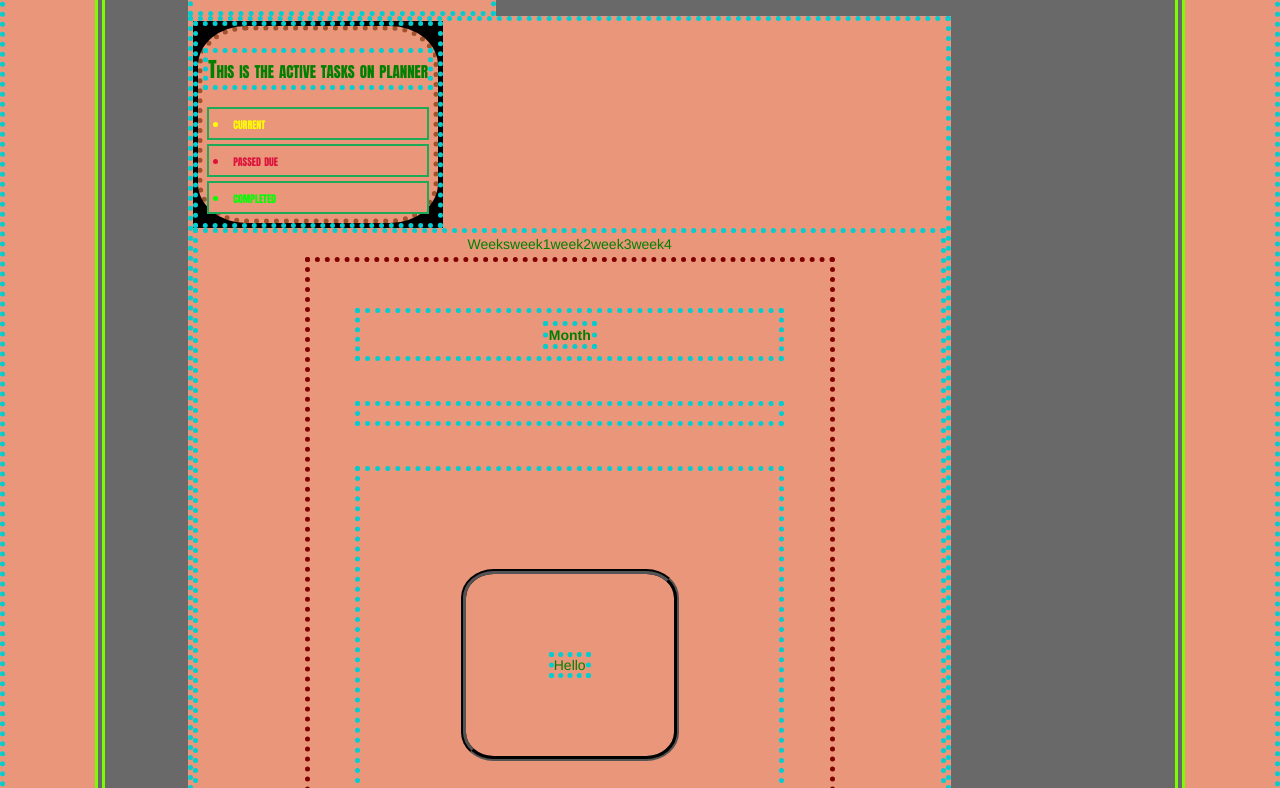
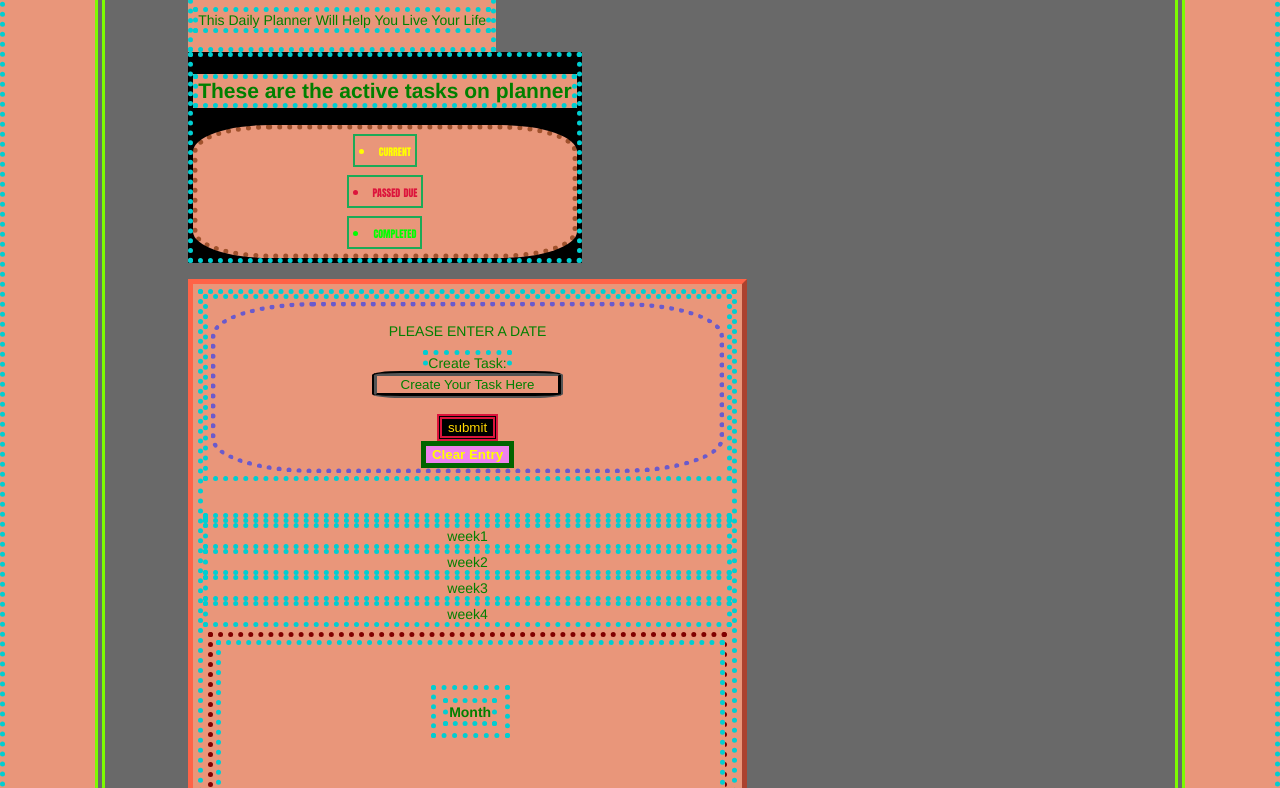
Before and after one commit to BinaryBitBytes/DailyPlanner, a plain HTML site: page index.html in a window 1280 px wide. Shown: the part 338-1126 px from the top of the page. Drawn offline with Linux system fonts and the light colour scheme.

Commit message:
updated css jscript and html

```diff
--- a/assets/style.css
+++ b/assets/style.css
@@ -8,7 +8,25 @@
     border-style: dotted;
     color:green;
     justify-content: center;
-    align-items: stretch;
+    align-items:center;
+}
+
+a {
+    padding: 5px;
+    margin: 13px;
+}
+
+h2 , p, li {
+    text-align: center;
+
+}
+
+main{
+    border-style: outset;
+    border-width: 3%;
+    border-color: tomato;
+    border-spacing: 4px;
+    padding:5px;
 }
 
 h1{
@@ -56,8 +74,9 @@ body {
 
 tbody{
     box-sizing: content-box;
-    display: flexbox;
+    display: flex;
     flex-wrap: wrap;
+    flex-direction: column;
     align-content: center;
 
 }
@@ -80,19 +99,20 @@ tr{
     color:goldenrod;
 }
 table {
-    display:inline-table;
+    display:flex;
     flex-wrap: wrap;
-    align-content: center;
+    justify-content: space-around;
     padding: 0.5%;
     margin: 5px;
     border-width: 5px;
     border-color: maroon;
 }
 aside {
+    flex-direction: column;
     align-content: center;
-    justify-content: center;
+    justify-content:stretch;
     box-sizing:content-box;
-    display:inline-table;
+    display:flex;
     border-color: sienna;
     border-radius: 20%;
     font-family: Impact, Haettenschweiler, 'Arial Narrow Bold', sans-serif;
@@ -100,7 +120,9 @@ aside {
 }
 
 form{
-    border: teal, 5px;
+    border-color: slateblue;
+    border-radius: 20%;
+    border-spacing: 25%;
     margin: 3px;
     padding: :3px;
     text-align: center;
@@ -110,14 +132,27 @@ form{
     justify-content: center;
 }
 
+input#createTask{
+    text-align: center;
+    border-color:black;
+    border-radius: 15%;
+    border-style: groove;
+    border-collapse: collapse;
+}
+
 div#side{
-        align-content: center;
-        justify-content: center;
-        box-sizing:content-box;
-        display:inline-table;
-        //flex-wrap:wrap;
-        align-content:center;
-        background-color:black;
+    align-content: center;
+    justify-content: center;
+    box-sizing:content-box;
+    flex-wrap:wrap;
+    align-content:center;
+    background-color:black;
+}
+
+tc{
+    display:grid;
+    justify-content: center;
+    text-align: center;
 }
 
 #current{
@@ -132,6 +167,42 @@ div#side{
     color:lime;
 }
 
-@media screen {
+#submit{
+    border-color: crimson;
+    border-style: double;
+    color:gold;
+    background-color: black;
+}
+
+#clear{
+    border-style:solid;
+    border-color:darkgreen;
+    background-color: violet;
+    color:yellow;
+    font-weight: 600;
+}
+
+@media screen and (min-width:769px) and (max-width:1440px) {
+        flex-grow;
+        display:flex;
+        flex-wrap:wrap;
 
 }
+
+
+@media screen and (min-width:600px) and (max-width:768px) {
+    align-content: stretch;
+    gap: 5px 5px;
+    justify-content: space-around;
+    display:flex;
+    flex-direction:colomn;
+    flex-wrap: wrap;
+
+
+}
+
+@media screen and (min-width:200px) and (max-width:599px) {
+        border-color:green;
+        display:flex;
+        flex-flow: column-wrap;
+}
--- a/index.html
+++ b/index.html
@@ -1,26 +1,18 @@
 <!DOCTYPE html>
 <html lang='en'>
     <head>
-        <meta
-        charset="UTF-8"
-        />
-        <meta
-        name="viewport"
-        content="width=device-width, initial-scale=1.0"
-        />
-        <link
-        rel="stylesheet"
-        href="./assets/style.css"
-        />
+        <meta charset="UTF-8"/>
+        <meta name="viewport" content="width=device-width, initial-scale=1.0"/>
+        <link rel="stylesheet" href="./assets/style.css"/>
     </head>
 
     <body class="" id="">
          <!--My Nav Bar-->
         <nav>
-            <a alt="navigation1 link" href="1">nav1</a>
-            <a alt="navigation2 link" href="2">nav2</a>
-            <a alt="navigation3 link" href="3">nav3</a>
-            <a alt="navigation4 link" href="4">nav3</a>
+            <a alt="navigation1 link" href="1">Week 1</a>
+            <a alt="navigation2 link" href="2">Week 2</a>
+            <a alt="navigation3 link" href="3">Week 3</a>
+            <a alt="navigation4 link" href="4">Week 4</a>
         </nav>
         <!--My Header-->
         <header class="">
@@ -29,20 +21,51 @@
                 This Daily Planner Will Help You Live Your Life
             </p>
         </header>
-        <!--My Body-->
-        <main>
-
-            <!--Sidebar-->
-            <div id=side>
-                <aside>
-                    <h2>This is the active tasks on planner</h2>
+        <!--Sidebar-->
+        <div id=side>
+            <h2>These are the active tasks on planner</h2>
+            <aside>
                     <li id="current">current</li>
                     <li id="passedDue">passed due</li>
                     <li id="completed">completed</li>
-                </aside>
-            </div>
+            </aside>
+        </div>
+        <br>
+        <!--My Body-->
+        <main>
             <div>
-                <form id=''>
+                <div>
+                    <form id='enterDate'><br>
+                        PLEASE ENTER A DATE<br><br>
+                        <label for="createTask">Create Task:</label><br>
+                        <input type="text" id="createTask" name="createTask" value="Create Your Task Here"></input><br><br>
+                        <input type="submit" id="submit" value="submit"><br>
+                        <button id="clear">Clear Entry</button><br>
+
+                    </form>
+                </div>
+                <table alt="" class="" id=""><br>
+                    <th>Month</th><br>
+                    <div>
+                        <tr>
+                        <tc class='week.tr' id="1">week1</tc>
+                        <td>Hello</td>
+                        </tr>
+                        <tr>
+                        <tc class='week.tr' id='2'>week2</tc>
+                        <td>World</td>
+                        </tr>
+                        <tr>
+                        <tc class='week.tr' id='3'>week3</tc>
+                        <td>Meow</td>
+                        </tr>
+                        <tr>
+                        <tc class='week.tr' id='4'>week4</tc>
+                        <td>bark</td>
+                        </tr>
+                    </div>
+                </table>
+               <!-- <form id=''>
                     <table alt="" class="" id="">
                         <col>Weeks</col>
                         <th>Month</th>
@@ -55,7 +78,7 @@
                         <tr class='week.tr' id='4'>week4</tr>
                         <td><span>bark</span></td>
                     </table>
-                </form>
+                </form>-->
             </div>
         </main>
 
```
Also changed, not shown: assets/script.js (+19 -1 lines).
